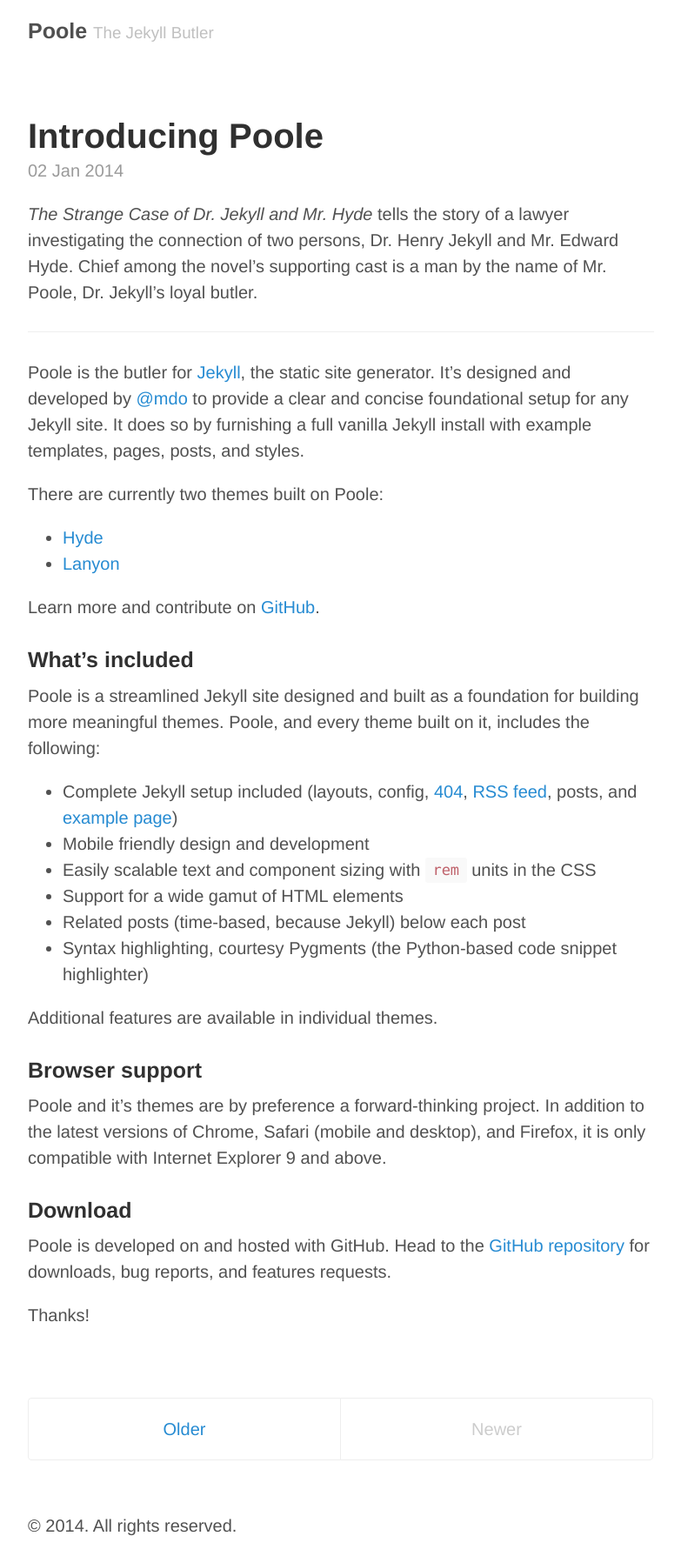
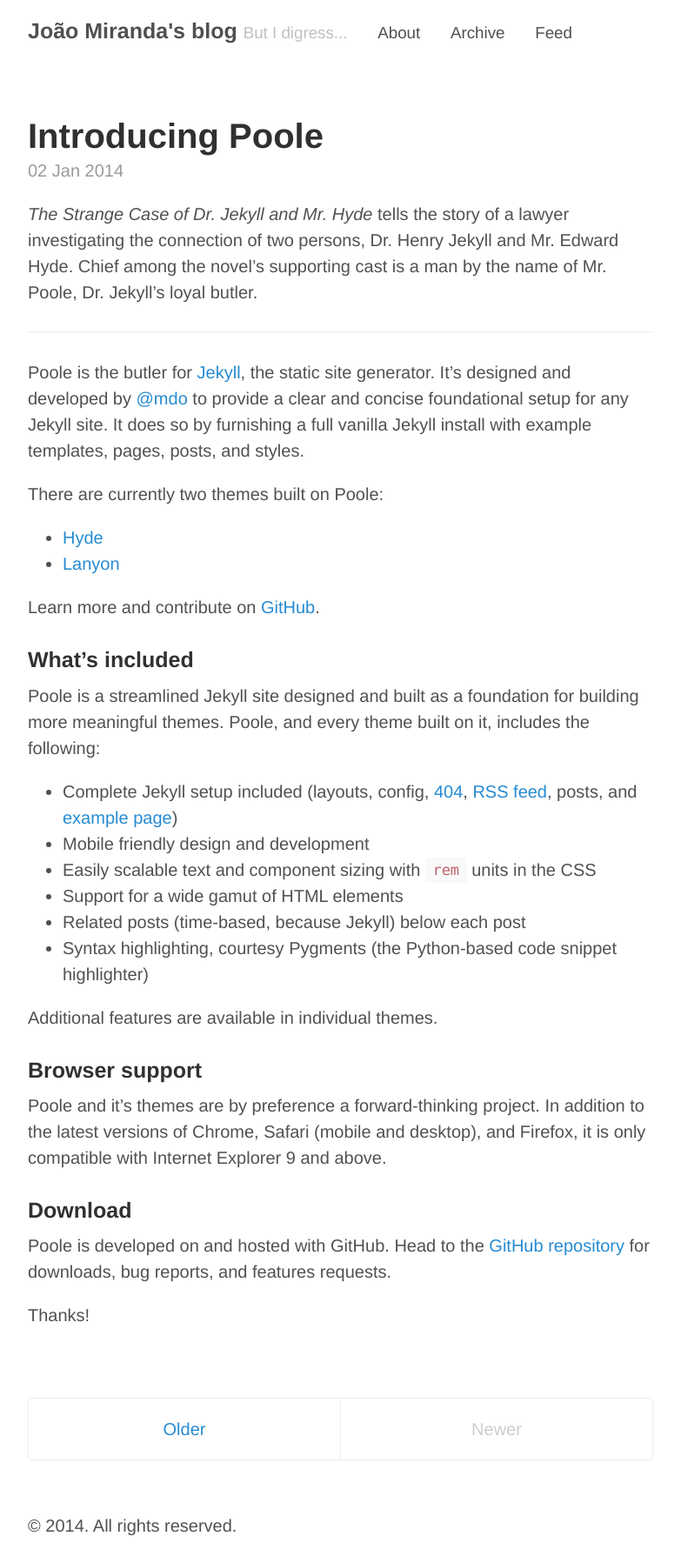
Before and after one commit to jhosm/jhosm.github.io, a Jekyll site: the page built from index.html, in a window 1280 px wide. Shown: the whole page at 87% size, without its empty margins (248-1031 px from the left). Built offline with Jekyll 4.4.1, drawn with Linux system fonts in a browser that asks for light colours; Markdown is read by kramdown in place of the engine named in the settings; the list of posts is cut into pages by our own code.

Commit message:
Added archive page and personalised blog

```diff
--- a/_config.yml
+++ b/_config.yml
@@ -6,17 +6,22 @@
 permalink:        pretty
 
 # Setup
-title:            Poole
-tagline:          The Jekyll Butler
-url:              http://getpoole.com
+title:            João Miranda's blog
+tagline:          But I digress...
+url:              http://jhosm.github.io
 paginate:         1
 baseurl:          /
 author:
-  name:           Mark Otto
-  url:            https://twitter.com/mdo
-  email:          markdotto@gmail.com
+  name:           João Miranda
+  url:            https://twitter.com/jhosm
+  email:          joao.hugo.miranda @ gmail.com
 
 # Custom vars
 version:          1.0.0
 github:
-  repo:           https://github.com/poole/poole
+  repo:           https://github.com/jhosm/jhosm.github.io
+
+pages_list:
+  About: '/about'
+  Archive: '/archive'
+  Feed: '/atom.xml'
--- a/_layouts/default.html
+++ b/_layouts/default.html
@@ -10,6 +10,10 @@
         <h3 class="masthead-title">
           <a href="{{ site.baseurl }}" title="Home">{{ site.title }}</a>
           <small>{{ site.tagline }}</small>
+          {% for page in site.pages_list %}
+            &nbsp;&nbsp;&nbsp;
+            <small><a href="{{ page[1]  }}">{{ page[0] }}</a></small>
+          {% endfor %}
         </h3>
       </div>
 
```
Also changed, not shown: archive.md (added, +10 -0 lines).
